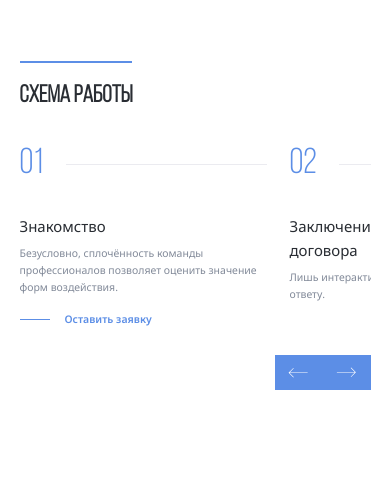
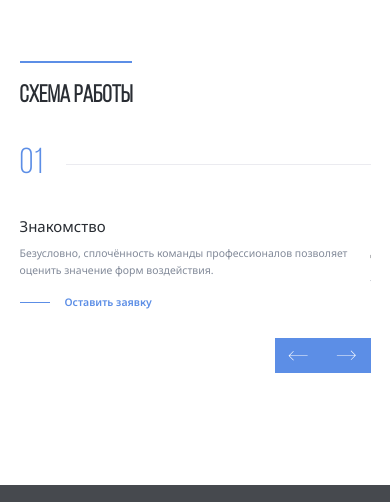
Before and after one commit to Alexey917/Aliance, a PHP site: page / in a window 390 px wide. Shown: the part 638-1140 px from the top of the page. Run offline with PHP 8.4, Linux system fonts and the light colour scheme.

Commit message:
fix: second slider

```diff
--- a/css/style.css
+++ b/css/style.css
@@ -435,6 +435,13 @@ body {
     display: flex;
   }
 
+  .steps {
+    gap: 3rem;
+  }
+
+  .sliders-buttons-steps {
+    display: flex;
+  }
 }
 
 @media (max-width: 1080px) {
@@ -596,8 +603,8 @@ body {
     transform: rotate(-45deg) translateY(-3px) translateX(5px);
   }
 
-  .sliders-buttons-steps {
-    display: flex;
+  .steps {
+    gap: 2.75rem;
   }
 
 }
@@ -605,6 +612,10 @@ body {
 @media (max-width: 900px) {
   .container {
     max-width: 60rem;
+  }
+
+  .steps {
+    gap: 0;
   }
 }
 
@@ -640,6 +651,7 @@ body {
   .steps-link {
     font-size: .9375rem;
   }
+
 }
 
 @media (max-width: 576px) {
@@ -674,4 +686,8 @@ body {
   .steps-link {
     font-size: .875rem;
   }
+
+  .steps-item {
+    max-width: 100%;
+  }
 }
--- a/index.html
+++ b/index.html
@@ -141,7 +141,7 @@
         <!-- /.header-content -->
 
         <!-- основной блок слайдера -->
-        <div class="swiper">
+        <div class="swiper" id="swiper">
           <!-- обертка слайдера -->
           <ul class="swiper-wrapper header-features">
             <!-- слайды -->
@@ -202,7 +202,7 @@
         <div class="seporator"></div>
         <h2 class="section-title">схема работы</h2>
 
-        <div class="swiper">
+        <div class="swiper" id="swiper-step">
           <ol class="swiper-wrapper steps">
             <li class="swiper-slide steps-item">
               <span class="steps-num">01</span>
--- a/js/main.js
+++ b/js/main.js
@@ -46,7 +46,7 @@ mMenuToggle.addEventListener('click', (event) => {
   }
 });
 
-const swiper = new Swiper('.swiper', {
+const swiper = new Swiper('#swiper', {
   speed: 400,
   autoHeight: true,
   slidesPerView: 1,
@@ -92,7 +92,7 @@ const swiper = new Swiper('.swiper', {
   }
 });
 
-const swiper2 = new Swiper('.swiper', {
+const steps = new Swiper('#swiper-step', {
   speed: 400,
   autoHeight: true,
   slidesPerView: 1,
@@ -102,41 +102,19 @@ const swiper2 = new Swiper('.swiper', {
   },
    // Responsive breakpoints
    breakpoints: {
-
-    // when window width is >= 576px
     320: {
       slidesPerView: 1,
-     /* centeredSlides: true,
-      slidesOffsetBefore: -120,*/
     },
-
     // when window width is >= 576px
     576: {
       slidesPerView: 2,
-     /* centeredSlides: true,
-      slidesOffsetBefore: -120,*/
-      width: 480,
     },
     // when window width is >= 768px
     768: {
       slidesPerView: 3,
-    /*  centeredSlides: true,
-      slidesOffsetBefore: -240,*/
-      width: 720,
     },
-    // when window width is >= 900px
-    900: {
-      slidesPerView: 3,
-     /* centeredSlides: true,
-      slidesOffsetBefore: -280,*/
-      width: 840,
-    },
-    // when window width is >= 1080px
-    1080: {
+    1260: {
       slidesPerView: 4,
-      width: 909,
-     /* centeredSlides: true,
-      slidesOffsetBefore: -341.5,*/
     },
   }
 });
```
